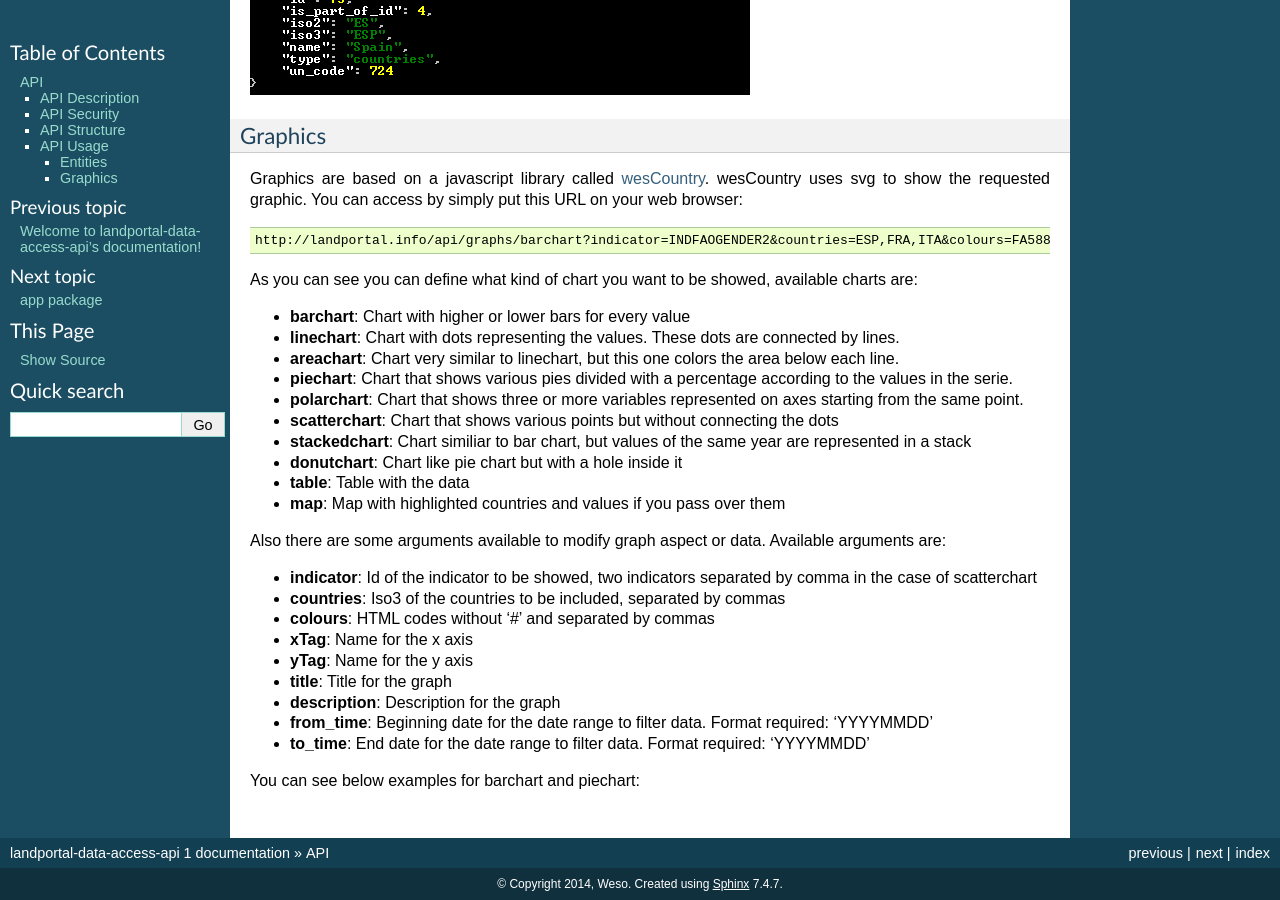
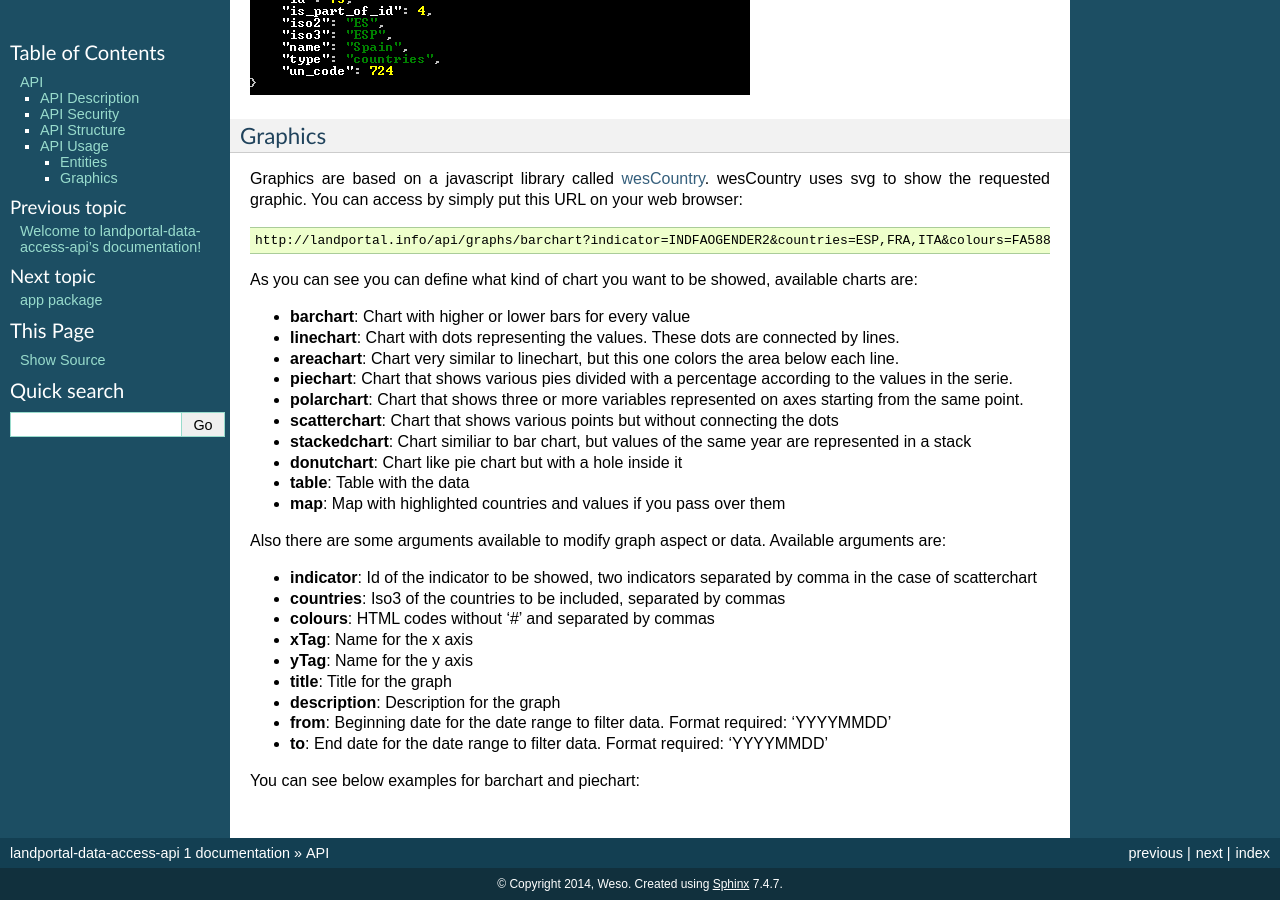
Before and after one commit to landportal/landbook-data-access-api, a Sphinx documentation site: the page built from doc/source/api.rst, in a window 1280 px wide and 900 px high, scrolled down 5622 px. Built offline with Sphinx 7.4.7, drawn with Linux system fonts in a browser that asks for light colours; a script that is not in the unit is left out.

Commit message:
Changed from_time and to_time to from and to in the documentation

```diff
--- a/doc/source/api.rst
+++ b/doc/source/api.rst
@@ -213,8 +213,8 @@ Also there are some arguments available to modify graph aspect or data. Availabl
 * **yTag**: Name for the y axis
 * **title**: Title for the graph
 * **description**: Description for the graph
-* **from_time**: Beginning date for the date range to filter data. Format required: 'YYYYMMDD'
-* **to_time**: End date for the date range to filter data. Format required: 'YYYYMMDD'
+* **from**: Beginning date for the date range to filter data. Format required: 'YYYYMMDD'
+* **to**: End date for the date range to filter data. Format required: 'YYYYMMDD'
 
 You can see below examples for barchart and piechart:
 
```
Also changed, not shown: 1 other file.
